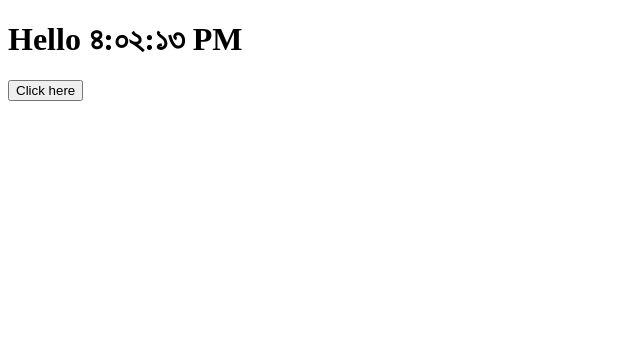
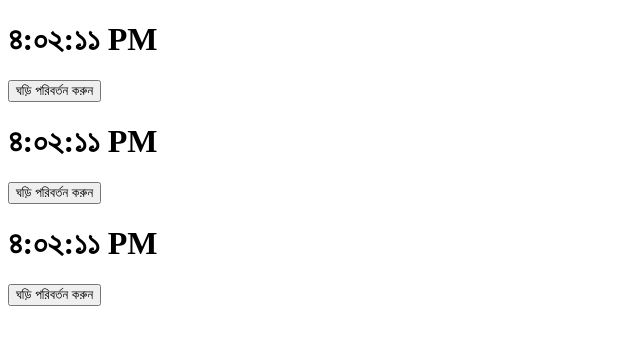
Before and after one commit to mkstamin/reactjs, a React (Create React App) app: page / in a window 1280 px wide. Shown: the top 344 px of the page, without its empty margins (0-640 px from the left). Built offline with nearby package versions, Linux system fonts and the light colour scheme.

Commit message:
Conditional Rendering, List & keys

```diff
--- a/src/App.js
+++ b/src/App.js
@@ -1,12 +1,10 @@
-import Clock from './component/Clock';
+import ClockList from './component/ClockList';
 
 function App() {
-    console.log('App component');
-
+    const quantities = [1, 2, 3];
     return (
         <div>
-            {/* <Clock locale="bn-bd" /> */}
-            <Clock />
+            <ClockList quantities={quantities} />
         </div>
     );
 }
--- a/src/component/Button.js
+++ b/src/component/Button.js
@@ -11,12 +11,14 @@
     }
 
     render() {
-        console.log('Button component');
-        const { change, locale } = this.props;
+        const { change, locale, show } = this.props;
         return (
-            <button type="button" onClick={() => change(locale)}>
-                Click here
-            </button>
+            <>
+                <button type="button" onClick={() => change(locale)}>
+                    {locale === 'bn-BD' ? 'Click here' : 'ঘড়ি পরিবর্তন করুন'}
+                </button>
+                {show && <p>Helllo</p>}
+            </> // Fragment
         );
     }
 }
--- a/src/component/Clock.js
+++ b/src/component/Clock.js
@@ -3,12 +3,6 @@
 
 class Clock extends React.PureComponent {
     state = { date: new Date(), locale: 'bn-BD' };
-    // constructor(props) {
-    //     super(props);
-    //     this.state = {
-    //         date: new Date(),
-    //     };
-    // }
 
     componentDidMount() {
         this.clockTimer = setInterval(() => this.tick(), 1000);
@@ -19,8 +13,6 @@
     }
 
     handelClick = (locale) => {
-        // handelClick(e) {
-        // e.preventDefault();
         this.setState({
             locale,
         });
@@ -33,18 +25,20 @@
     }
 
     render() {
-        console.log('Clock component');
+        const { date, locale } = this.state;
 
-        // const { locale } = this.props;
-        const { date, locale } = this.state;
         return (
-            <>
+            <div>
                 <h1 className="heading">
-                    {/* <span className="text">Hello {date.toLocaleTimeString(locale)}</span> */}
-                    <span className="text">Hello {date.toLocaleTimeString(locale)}</span>
+                    <span className="text">{date.toLocaleTimeString(locale)}</span>
                 </h1>
-                <Button change={this.handelClick} locale="en-us" />
-            </>
+
+                {locale === 'bn-BD' ? (
+                    <Button change={this.handelClick} locale="en-US" show={false} />
+                ) : (
+                    <Button change={this.handelClick} locale="bn-BD" show />
+                )}
+            </div>
         );
     }
 }
--- /dev/null
+++ b/src/component/ClockList.js
@@ -0,0 +1,13 @@
+import Clock from './Clock';
+
+function ClockList({ quantities = [] }) {
+    return (
+        <div>
+            {quantities.map(() => (
+                <Clock key={Math.random()} /> // key তে index ব্যাহার করা গুড প্রাক্টিস না
+            ))}
+        </div>
+    );
+}
+
+export default ClockList;
```
Also changed, not shown: src/__index.js (deleted, +0 -34 lines), src/_index.js (deleted, +0 -57 lines).
